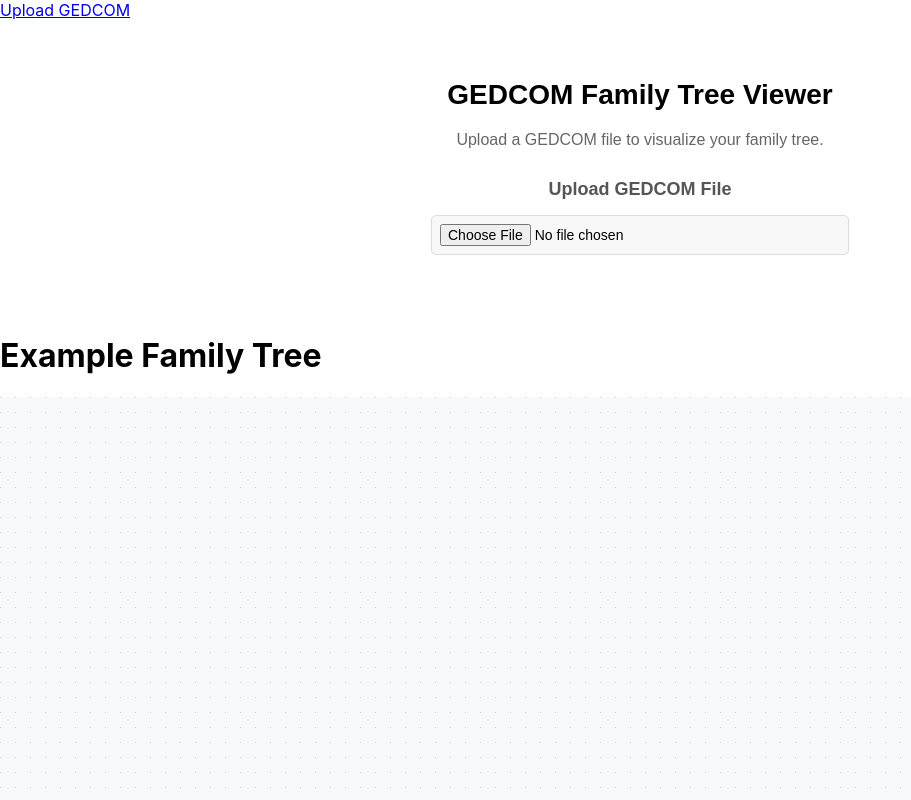
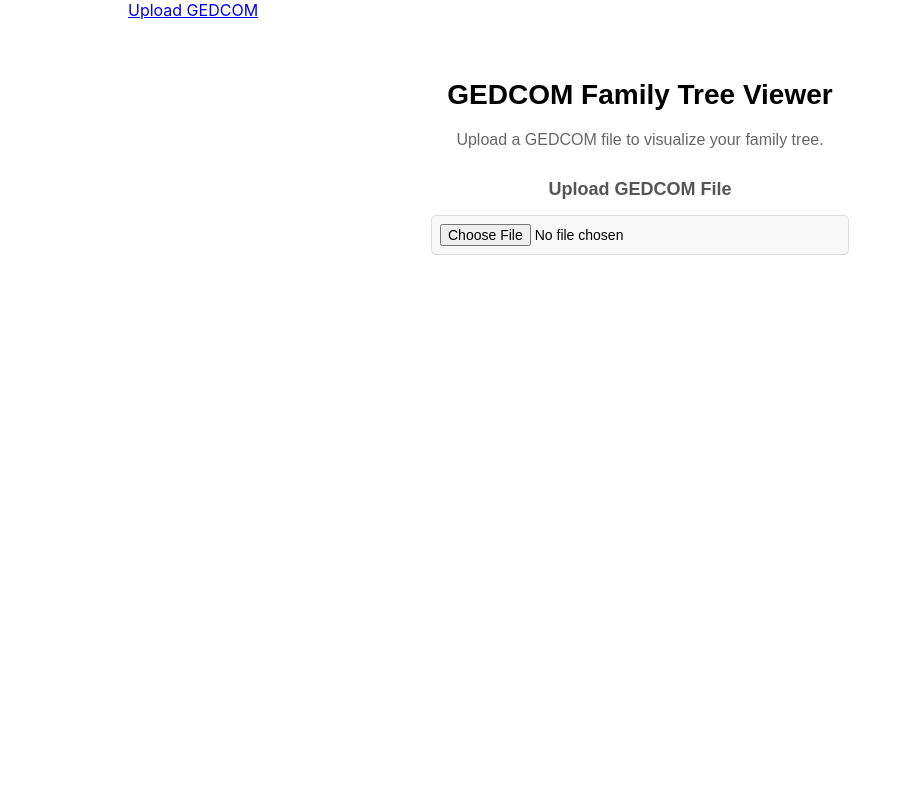
Before and after one commit to Aacgectyuoki/SimpleFamilyTree, a React (Create React App) app: page / in a window 1280 px wide. Shown: the top 800 px of the page, without its empty margins (0-911 px from the left). Built offline with nearby package versions, Linux system fonts and the light colour scheme.

Commit message:
blue circle to focus on specific person

```diff
--- a/src/App.js
+++ b/src/App.js
@@ -13,7 +13,12 @@ const App = () => {
   };
 
   return (
-    <div className="app">
+    <div className="app"
+    style={{
+      width: "80%", // Set the width to 80%
+      height: "80vh", // Keep the height as full viewport
+      margin: "0 auto", // Center the container horizontally
+    }}>
       <nav>
         <Link to="/">Upload GEDCOM</Link>
         {gedcomData && <Link to="/diagram">View Family Tree</Link>}
@@ -36,42 +41,10 @@ const App = () => {
           }
         />
       </Routes>
-      <h1>Example Family Tree</h1>
-      <FamilyTree />
+      {/* <h1>Example Family Tree</h1> */}
+      {/* <FamilyTree /> */}
     </div>
   );
 };
 
 export default App;
-
-
-
-
-
-// import React, { useState } from "react";
-// import GedcomUploader from "./components/gedcomUploader";
-// import FamilyTree from "./components/FamilyTree";
-// import FamilyTreeDiagram from "./components/FamilyTreeDiagram";
-
-
-// const App = () => {
-//   const [gedcomData, setGedcomData] = useState(null);
-
-//   // Define the handler to log and set the data
-//   const handleDataLoaded = (data) => {
-//     console.log("Parsed GEDCOM data in App:", data); // Log the data
-//     setGedcomData(data); // Update the state
-//   };
-
-//   return (
-//     <div className="app">
-//       {/* <h1 className="text-xl font-bold mb-4">GEDCOM Family Tree Viewer</h1> */}
-//       {/* <GedcomUploader onDataLoaded={handleDataLoaded} />
-//       {gedcomData && <FamilyTree gedcomData={gedcomData} />} */}
-//       <GedcomUploader onDataLoaded={handleDataLoaded} />
-//       {gedcomData && <FamilyTreeDiagram gedcomData={gedcomData} />}
-//     </div>
-//   );
-// };
-
-// export default App;
--- a/src/components/FamilyTreeDiagram.js
+++ b/src/components/FamilyTreeDiagram.js
@@ -72,8 +72,8 @@ const FamilyTreeDiagram = ({ gedcomData }) => {
                   }}
                 />
               )}
-              <h3>{individual.data.NAME || "Unknown"}</h3>
-              <p>Born: {individual.data.BIRT || "Unknown"}</p>
+              <h3>{individual.data.NAME?.replace(/\//g, "") || "Unknown"}</h3> {/* Remove slashes */}
+              <p>Born: {individual.data.DATE || "Unknown"}</p>
               <p>Place: {individual.data.PLAC || "Unknown"}</p>
             </div>
           ),
```
